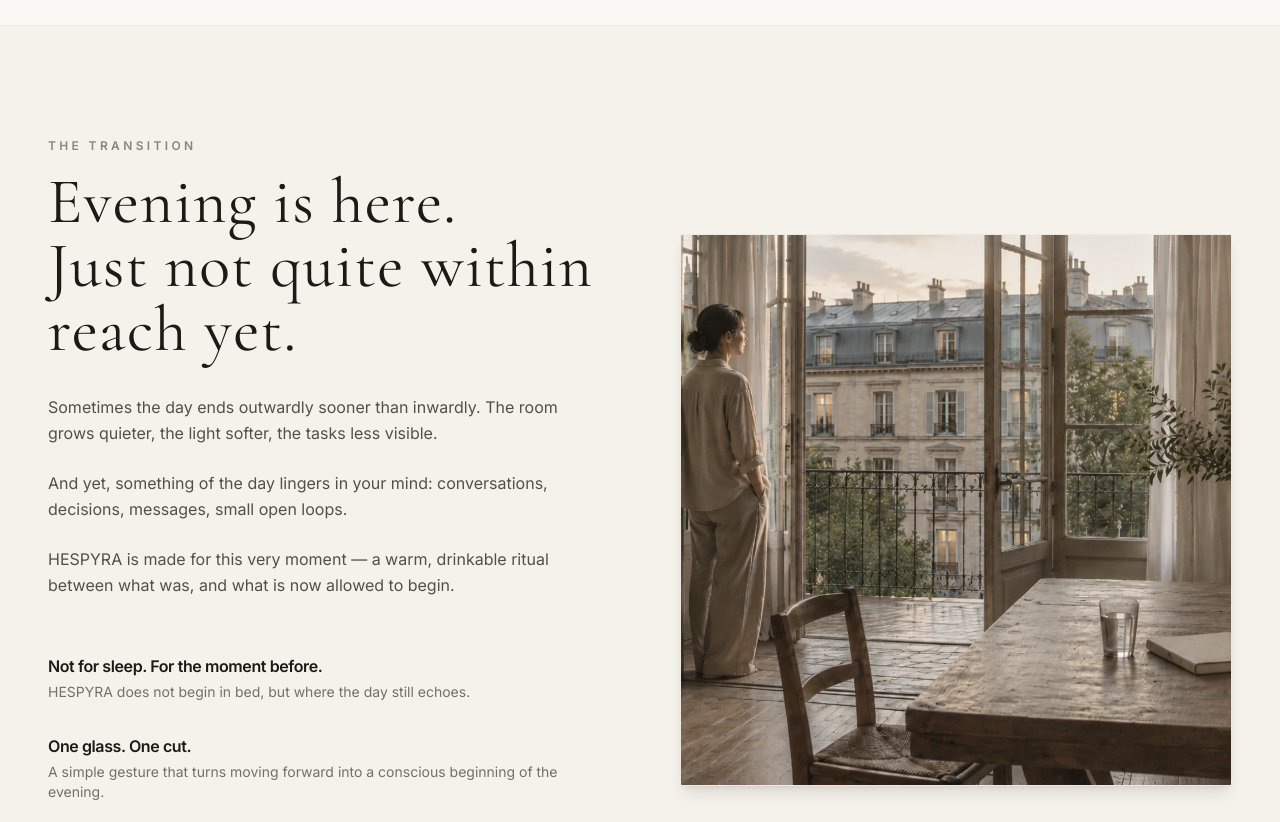
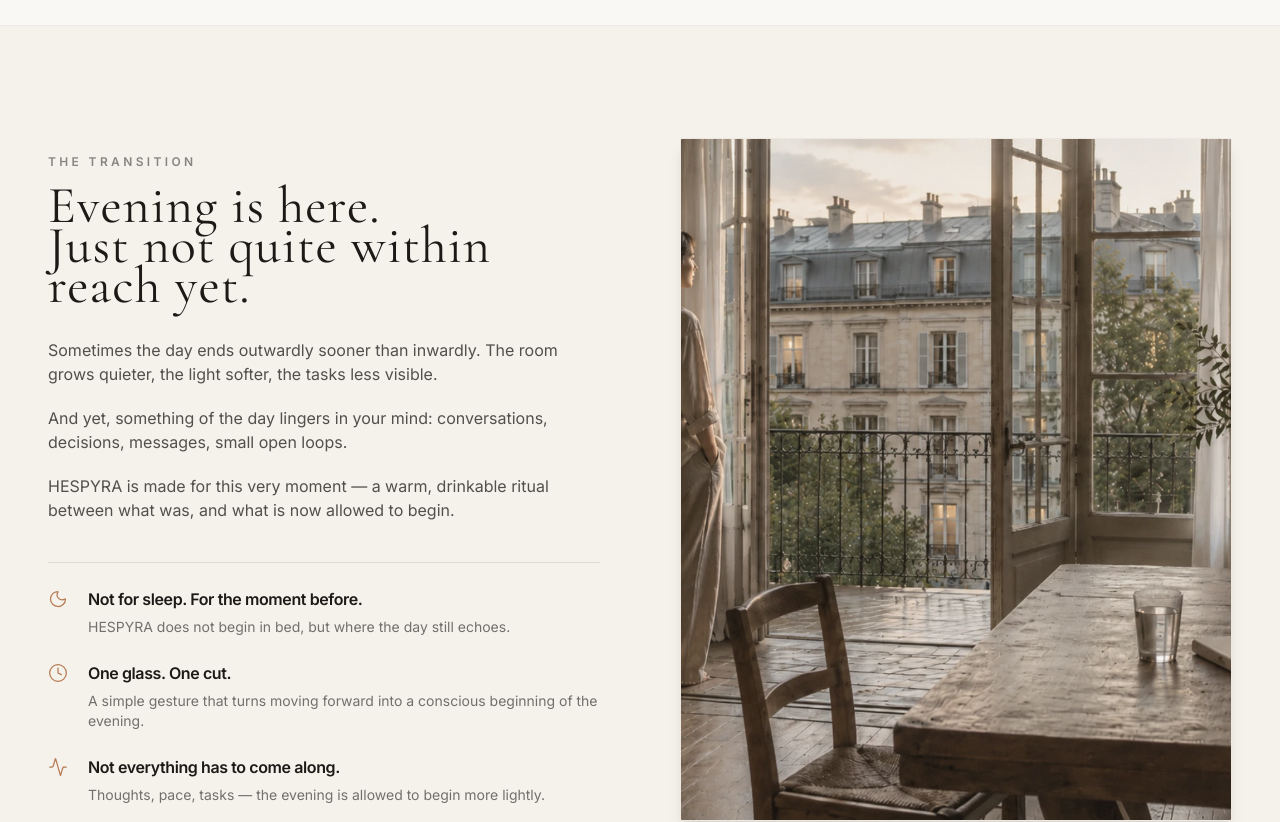
Before and after one commit to dudi991/hespyra-website, a React (Vite) app: page / in a window 1280 px wide. Shown: the part 900-1722 px from the top of the page. Built offline with nearby package versions, Linux system fonts and the light colour scheme.

Commit message:
Restore spacious typography and icons to philosophy section, stretch right image to match text block height

```diff
--- a/src/components/CustomerStory.tsx
+++ b/src/components/CustomerStory.tsx
@@ -1,3 +1,4 @@
+import { Moon, Clock, Activity } from 'lucide-react';
 import { useLanguage } from '../context/LanguageContext';
 
 const CustomerStory = () => {
@@ -6,28 +7,34 @@ const CustomerStory = () => {
   const benefits = language === 'de'
     ? [
         {
+          icon: <Moon className="w-5 h-5 text-accent flex-shrink-0 mt-0.5" strokeWidth={1.5} />,
           title: 'Nicht für den Schlaf. Für den Moment davor.',
           desc: 'HESPYRA beginnt nicht im Bett, sondern dort, wo der Tag noch nachwirkt.'
         },
         {
+          icon: <Clock className="w-5 h-5 text-accent flex-shrink-0 mt-0.5" strokeWidth={1.5} />,
           title: 'Ein Glas. Ein Schnitt.',
           desc: 'Ein einfacher Handgriff, der aus Weiterlaufen einen bewussten Abendbeginn macht.'
         },
         {
+          icon: <Activity className="w-5 h-5 text-accent flex-shrink-0 mt-0.5" strokeWidth={1.5} />,
           title: 'Nicht alles muss mit.',
           desc: 'Gedanken, Tempo, Aufgaben — der Abend darf leichter beginnen.'
         }
       ]
     : [
         {
+          icon: <Moon className="w-5 h-5 text-accent flex-shrink-0 mt-0.5" strokeWidth={1.5} />,
           title: 'Not for sleep. For the moment before.',
           desc: 'HESPYRA does not begin in bed, but where the day still echoes.'
         },
         {
+          icon: <Clock className="w-5 h-5 text-accent flex-shrink-0 mt-0.5" strokeWidth={1.5} />,
           title: 'One glass. One cut.',
           desc: 'A simple gesture that turns moving forward into a conscious beginning of the evening.'
         },
         {
+          icon: <Activity className="w-5 h-5 text-accent flex-shrink-0 mt-0.5" strokeWidth={1.5} />,
           title: 'Not everything has to come along.',
           desc: 'Thoughts, pace, tasks — the evening is allowed to begin more lightly.'
         }
@@ -36,46 +43,52 @@ const CustomerStory = () => {
   return (
     <section id="philosophy" className="w-full bg-[#F5F2EB] py-20 lg:py-28 relative z-10">
       <div className="max-w-[1600px] mx-auto px-6 sm:px-8 lg:px-12">
-        <div className="grid grid-cols-1 lg:grid-cols-12 gap-12 lg:gap-20 items-center">
+        <div className="grid grid-cols-1 lg:grid-cols-12 gap-12 lg:gap-20 items-stretch">
 
           {/* Left Column: Text Content & Editorial List */}
-          <div className="lg:col-span-6 flex flex-col justify-center text-left">
+          <div className="lg:col-span-6 flex flex-col justify-center py-4 text-left">
             {/* Category Tag */}
             <span className="font-sans text-[11px] sm:text-xs tracking-[0.22em] sm:tracking-[0.28em] font-semibold text-primary/50 uppercase mb-4 block">
               {t('philosophy.tag')}
             </span>
 
             {/* Headline */}
-            <h2 className="text-3xl sm:text-5xl lg:text-[4rem] leading-[1.05] font-serif text-primary tracking-[0.02em] font-normal mb-8 max-w-xl whitespace-pre-line">
+            <h2 className="text-3xl sm:text-4xl lg:text-[3.25rem] leading-[1.1] font-serif text-primary tracking-[0.02em] font-normal mb-8 max-w-xl whitespace-pre-line">
               {t('philosophy.title')}
             </h2>
 
             {/* Narrative text */}
-            <div className="space-y-6 text-primary/75 text-base leading-relaxed font-normal mb-12 max-w-xl">
+            <div className="space-y-5 text-primary/75 text-sm sm:text-base leading-relaxed font-normal mb-10 max-w-xl">
               <p>{t('philosophy.text1')}</p>
               <p>{t('philosophy.text2')}</p>
               <p>{t('philosophy.text3')}</p>
             </div>
 
-            {/* Editorial List without Icons */}
-            <div className="space-y-8 max-w-xl pt-2">
+            {/* Editorial List with Icons & elegant top border separator */}
+            <div className="space-y-6 max-w-xl pt-6 border-t border-primary/10">
               {benefits.map((benefit, idx) => (
-                <div key={idx} className="flex flex-col text-left">
-                  <h4 className="font-sans text-[15px] sm:text-base font-semibold text-primary mb-1">
-                    {benefit.title}
-                  </h4>
-                  <p className="font-sans text-[13px] sm:text-sm leading-relaxed text-primary/60 font-normal">
-                    {benefit.desc}
-                  </p>
+                <div key={idx} className="flex gap-5 items-start">
+                  {/* Icon */}
+                  {benefit.icon}
+
+                  {/* Text container */}
+                  <div className="flex flex-col text-left">
+                    <h4 className="font-sans text-[15px] sm:text-base font-semibold text-primary mb-1.5">
+                      {benefit.title}
+                    </h4>
+                    <p className="font-sans text-[13px] sm:text-sm leading-relaxed text-primary/60 font-normal">
+                      {benefit.desc}
+                    </p>
+                  </div>
                 </div>
               ))}
             </div>
 
           </div>
 
-          {/* Right Column: Square Image Visual */}
-          <div className="lg:col-span-6 flex justify-center items-center w-full max-w-[500px] lg:max-w-none mx-auto">
-            <div className="relative aspect-square w-full bg-cream-dark rounded-sm overflow-hidden shadow-lg border border-border/40 analog-wrapper analog-grain group">
+          {/* Right Column: Square Image on mobile, stretching to match height on desktop */}
+          <div className="lg:col-span-6 flex justify-center items-stretch w-full max-w-[550px] lg:max-w-none mx-auto">
+            <div className="relative aspect-square lg:aspect-auto w-full lg:h-full min-h-[350px] lg:min-h-[600px] bg-cream-dark rounded-sm overflow-hidden shadow-lg border border-border/40 analog-wrapper analog-grain group">
               <img
                 src="images/philosophieHESPYRA.webp"
                 alt="HESPYRA Philosophy Concept"
```
